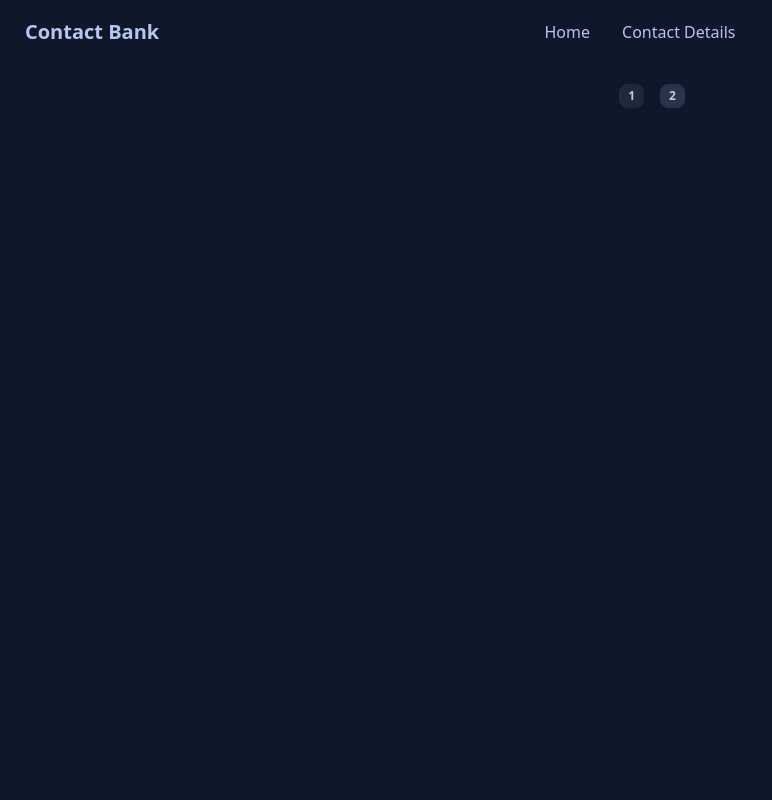
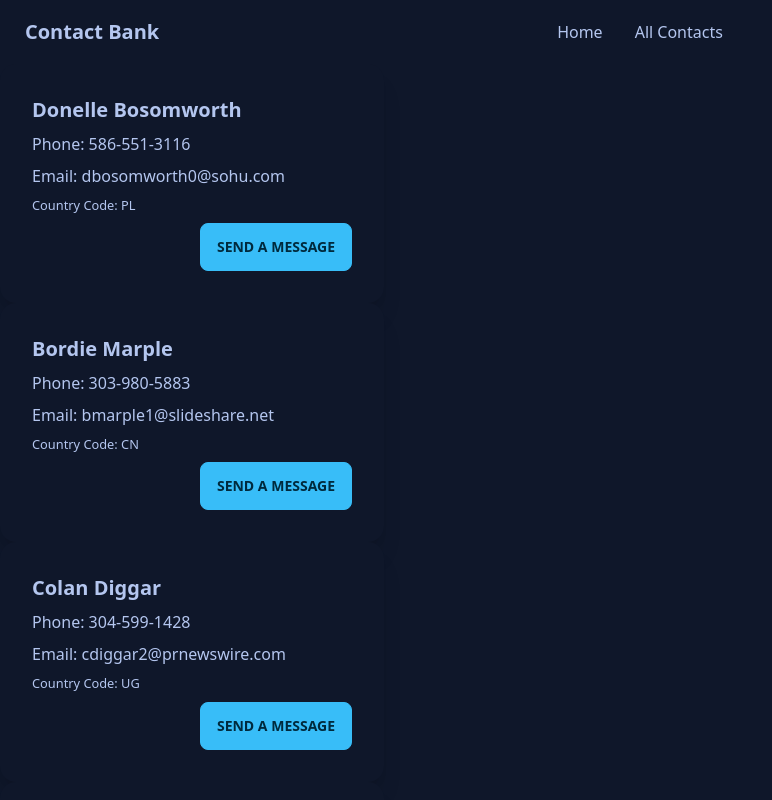
Before and after one commit to GregPetropoulos/Contact-Bank, a React (Create React App) app: page /all-contacts in a window 1280 px wide. Shown: the top 800 px of the page, without its empty margins (0-772 px from the left). Built offline with nearby package versions, Linux system fonts and the light colour scheme; the HTML template or start-up script is replaced by a standard one.

Commit message:
Moved UI to be visbily better  and rerouted an All Contacts page.

```diff
--- a/src/App.js
+++ b/src/App.js
@@ -3,7 +3,7 @@ import { BrowserRouter as Router, Routes, Route } from 'react-router-dom';
 import Home from './components/Home';
 import Navbar from './components/NavBar';
 import Footer from './components/Footer'
-import ContactDetails from'./components/ContactDetails'
+import AllContacts from './components/AllContacts';
 
 import jsonData from './data/contacts.json'
 
@@ -16,7 +16,7 @@ function App() {
         <Navbar />
       <Routes>
         <Route path='/' element={<Home data={data} />} />
-        <Route path='/contact-details' element={<ContactDetails />} />
+        <Route path='/all-contacts' element={<AllContacts data={data}/>} />
       </Routes>
       <Footer/>
     </Router>
--- /dev/null
+++ b/src/components/AllContacts.jsx
@@ -0,0 +1,34 @@
+import React from 'react'
+
+
+const AllContacts = ({data}) => {
+
+console.log("data",data)
+const dataAll=data
+  return (<>
+         {dataAll.map(item=> (
+        <div className='card w-96 bg-base-100 shadow-xl'>
+      <div className='card-body'>
+        <h2 className='card-title'>
+          {item.firstName} {item.lastName}
+        </h2>
+        <p>{`Phone: ${item.phoneNumber}`}</p>
+        <a href={`mailto:${item.email}`}>{`Email: ${item.email}`}</a>
+        <small>{`Country Code: ${item.countryCode}`}</small>
+        <div className='card-actions justify-end'>
+          <a href={`mailto:${item.email} `}>
+            <button className='btn btn-primary'>Send A Message</button>
+          </a>
+        </div>
+      </div>
+    </div>))}
+  </>
+
+
+
+
+  );
+
+}
+
+export default AllContacts
--- a/src/components/Contact.jsx
+++ b/src/components/Contact.jsx
@@ -1,6 +1,5 @@
 import React from 'react'
 import ContactDetails from './ContactDetails';
-
 const Contact = ({data}) => {
   return (
     <div>{data.map(item=>(
--- a/src/components/ContactForm.jsx
+++ b/src/components/ContactForm.jsx
@@ -1,8 +1,14 @@
 import React from 'react'
 
 const ContactForm = () => {
+
+  const onChange=()=>{
+    console.log('onchange')
+  }
   return (
-    <div>ContactForm</div>
+    <form onSubmit ={(e)=> e.preventDefault()}>
+            <input type ='text' placeholder='Filter Contacts...' onChange={onChange}/>
+        </form>
   )
 }
 
--- a/src/components/NavBar.jsx
+++ b/src/components/NavBar.jsx
@@ -28,7 +28,7 @@ const NavBar = () => {
             </li>
 
             <li>
-              <Link to='/contact-details'>Contact Details</Link>
+              <Link to='/all-contacts'>All Contacts</Link>
             </li>
           </ul>
         </div>
@@ -43,12 +43,11 @@ const NavBar = () => {
           </li>
 
           <li>
-            <Link to='/contact-details'>Contact Details</Link>
+            <Link to='/all-contacts'>All Contacts</Link>
           </li>
         </ul>
       </div>
       <div className='navbar-end'>
-        {/* <div>xx</div> */}
       </div>
     </div>
   );
```
